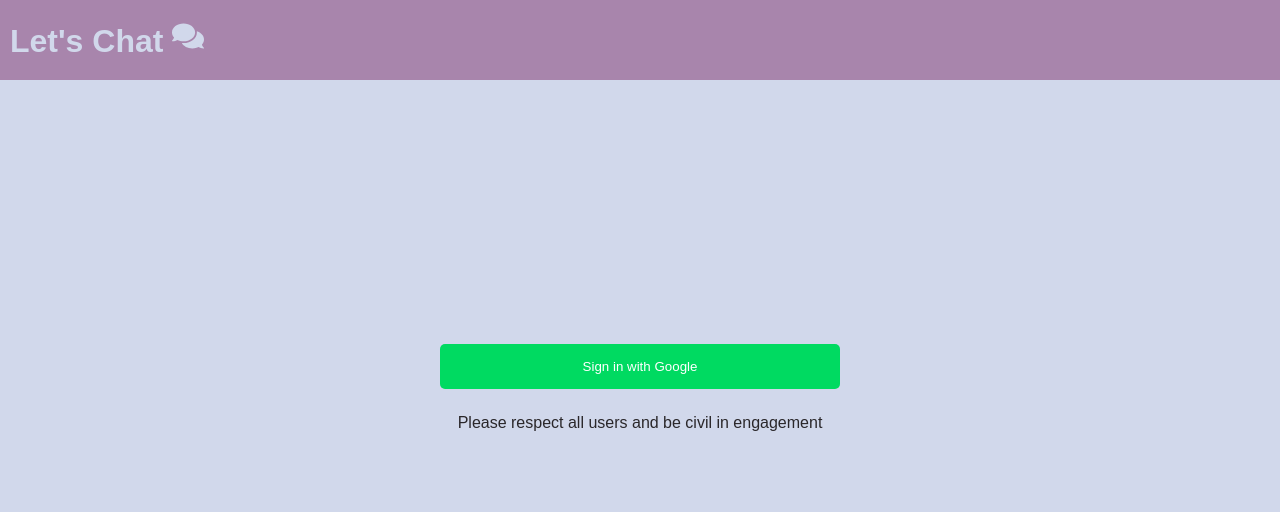
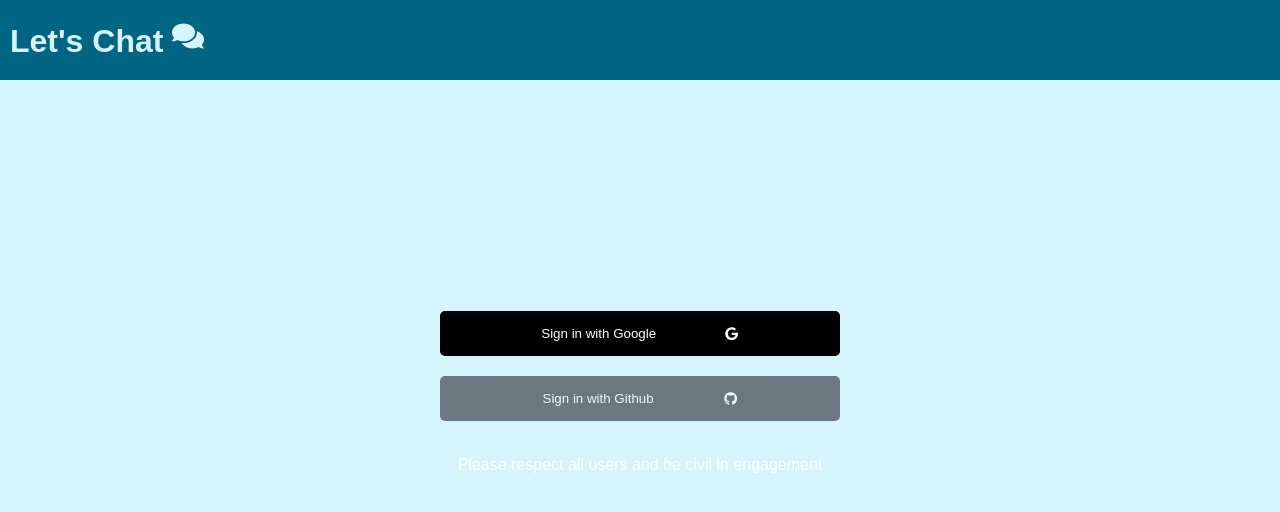
Before and after one commit to pablo-clueless/Let-s-Chat, a React (Create React App) app: page / in a window 1280 px wide. Shown: the top 512 px of the page. Built offline with nearby package versions, Linux system fonts and the light colour scheme; no server answers.

Commit message:
-made changes to the signin button

```diff
--- a/src/App.css
+++ b/src/App.css
@@ -1,13 +1,11 @@
 @import url('https://fonts.googleapis.com/css2?family=Raleway:wght@200&display=swap');
 
 :root {
-  --primary: #a885ac;
-  --background: #d1d8eb;
-  --send-button: #c160d2;
+  --primary: #006582;
+  --background: #d5f4ff;
   --button: #6d75e9;
-  --sent: #daafdf;
+  --sent: #c88cc0;
   --recieved: #ff788d;
-  --text-color: #2a272a;
 }
 
 /* .dark-mode {
@@ -40,7 +38,7 @@
   background: var(--primary);
   height: 10vh;
   min-height: 50px;
-  color: var(--text-color);
+  color: #fff;
   position: fixed;
   width: 100%;
   top: 0;
@@ -96,8 +94,7 @@
 
 form button{
   width: 20%;
-  background: var(--send-button);
-  color: var(--background);
+  background: var(--background);
   border-radius: 0;
   padding: 15px 5px;
 }
@@ -117,12 +114,14 @@
   background: var(--button);
   border: none;
   border-radius: 5px;
-  color: var(--text-color);
+  color: #fff;
   padding: 15px 32px;
   margin: 0 auto;
   text-align: center;
   text-decoration: none;
-  display: inline-block;
+  display: inline-flex;
+  align-items: center;
+  justify-content: space-evenly;
   cursor: pointer;
 }
 
@@ -132,16 +131,19 @@
 }
 
 .sign-in{
-  background: #00da61;
+  background: #000;
   color: #fff;
   max-width: 400px;
-  margin: 0 auto;
+  margin: 10px auto;
+}
+
+.sign-in:hover{
+  transform: scale(.95);
 }
 
 .sign-out{
-  width: 30%;
+  width: 20%;
   background: #c00;
-  color: #fff;
   padding: 15px 5px;
   margin: 0;
 }
@@ -158,7 +160,7 @@
   padding: 10px 20px;
   border: none;
   position: relative;
-  color: var(--text-color);
+  color: #fff;
   text-align: center;
 }
 
@@ -198,3 +200,8 @@
   border-radius: 50%;
   margin: 2px 5px;
 }
+
+.icon{
+  font-size: 2rem;
+  color: var(--primary);
+}
--- a/src/components/Chatroom.js
+++ b/src/components/Chatroom.js
@@ -42,7 +42,7 @@
       </main>
       <form onSubmit={sendMessage}>
         <input type="text" value={formValue} onChange={(e) => setFormValue(e.target.value)} placeholder="say something nice..."/>
-        <button type='submit' disabled={!formValue}><FaPaperPlane /></button>
+        <button type='submit' disabled={!formValue}><FaPaperPlane className='icon'/></button>
       </form>
       </>
     )
--- a/src/components/SignIn.js
+++ b/src/components/SignIn.js
@@ -1,16 +1,23 @@
 import React from 'react';
 import firebase from 'firebase/compat/app';
+import { FaGoogle, FaGithub } from 'react-icons/fa';
 
 const SignIn = () => {
     const auth = firebase.auth();
 
     const signInWithGoogle = () => {
-    const provider = new firebase.auth.GoogleAuthProvider();
-    auth.signInWithRedirect(provider);
+      const provider = new firebase.auth.GoogleAuthProvider();
+      auth.signInWithRedirect(provider);
+    }
+
+    const signInWithGithub = () => {
+      const provider = new firebase.auth.GithubAuthProvider();
+      auth.signInWithRedirect(provider)
     }
     return (
       <>
-      <button onClick={signInWithGoogle} className="sign-in">Sign in with Google</button>
+      <button onClick={signInWithGoogle} className="sign-in">Sign in with Google <FaGoogle/></button>
+      <button onClick={signInWithGithub} className='sign-in' disabled>Sign in with Github <FaGithub /></button>
       <p>Please respect all users and be civil in engagement</p>
       </>
     )
```
